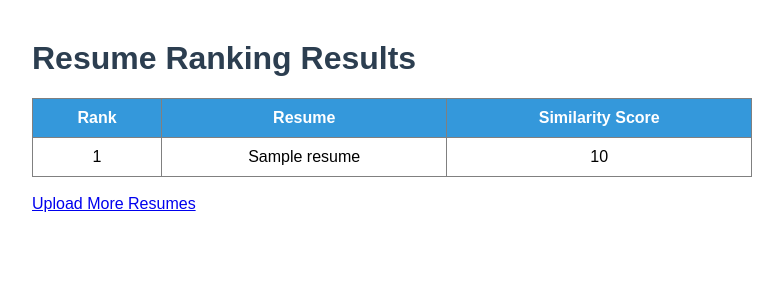
After one commit to Nadir-Ashraf/resume-screening-tool, a Flask app: template templates/results.html in a window 1280 px wide. The commit adds this page. Shown: the top 300 px of the page, without its empty margins (8-791 px from the left). Run offline with Flask 3, Linux system fonts and the light colour scheme; the template is opened without the code that fills it: most values are stand-ins (such as "Sample title", 1, 10 or a date in 2020).

Commit message:
version 2

```diff
--- a/app.py
+++ b/app.py
@@ -1,7 +1,8 @@
 from flask import Flask, render_template, request
 import os
+
 from resume_parser import extract_text
-from matcher import match_resumes
+from matcher import rank_resumes
 
 app = Flask(__name__)
 
@@ -17,21 +18,30 @@ def index():
 @app.route("/upload", methods=["POST"])
 def upload():
 
-    jd = request.form["jd"]
+    job_description = request.form["jd"]
+
     files = request.files.getlist("resumes")
 
     resumes = []
 
     for file in files:
+
+        if file.filename == "":
+            continue
+
         path = os.path.join(app.config["UPLOAD_FOLDER"], file.filename)
         file.save(path)
 
         text = extract_text(path)
-        resumes.append((file.filename, text))
 
-    ranked = match_resumes(jd, resumes)
+        resumes.append({
+            "name": file.filename,
+            "text": text
+        })
 
-    return str(ranked)
+    results = rank_resumes(job_description, resumes)
+
+    return render_template("results.html", results=results)
 
 
 if __name__ == "__main__":
--- a/resume_parser.py
+++ b/resume_parser.py
@@ -7,12 +7,16 @@ def extract_text(file_path):
     text = ""
 
     if file_path.endswith(".pdf"):
+
         reader = PyPDF2.PdfReader(file_path)
 
         for page in reader.pages:
-            text += page.extract_text()
+            content = page.extract_text()
+            if content:
+                text += content
 
     elif file_path.endswith(".docx"):
+
         doc = docx.Document(file_path)
 
         for para in doc.paragraphs:
--- /dev/null
+++ b/static/style.css
@@ -0,0 +1,23 @@
+body{
+font-family: Arial;
+margin: 40px;
+}
+
+h1{
+color:#2c3e50;
+}
+
+table{
+border-collapse: collapse;
+width:60%;
+}
+
+th,td{
+padding:10px;
+text-align:center;
+}
+
+th{
+background:#3498db;
+color:white;
+}
--- /dev/null
+++ b/templates/results.html
@@ -0,0 +1,37 @@
+<!DOCTYPE html>
+<html>
+
+<head>
+<title>Screening Results</title>
+<link rel="stylesheet" href="/static/style.css">
+</head>
+
+<body>
+
+<h1>Resume Ranking Results</h1>
+
+<table border="1">
+
+<tr>
+<th>Rank</th>
+<th>Resume</th>
+<th>Similarity Score</th>
+</tr>
+
+{% for r in results %}
+
+<tr>
+<td>{{ loop.index }}</td>
+<td>{{ r.resume }}</td>
+<td>{{ r.score }}</td>
+</tr>
+
+{% endfor %}
+
+</table>
+
+<br>
+<a href="/">Upload More Resumes</a>
+
+</body>
+</html>
```
Also changed, not shown: matcher.py (+13 -9 lines), templates/index.html (+14 -7 lines).
